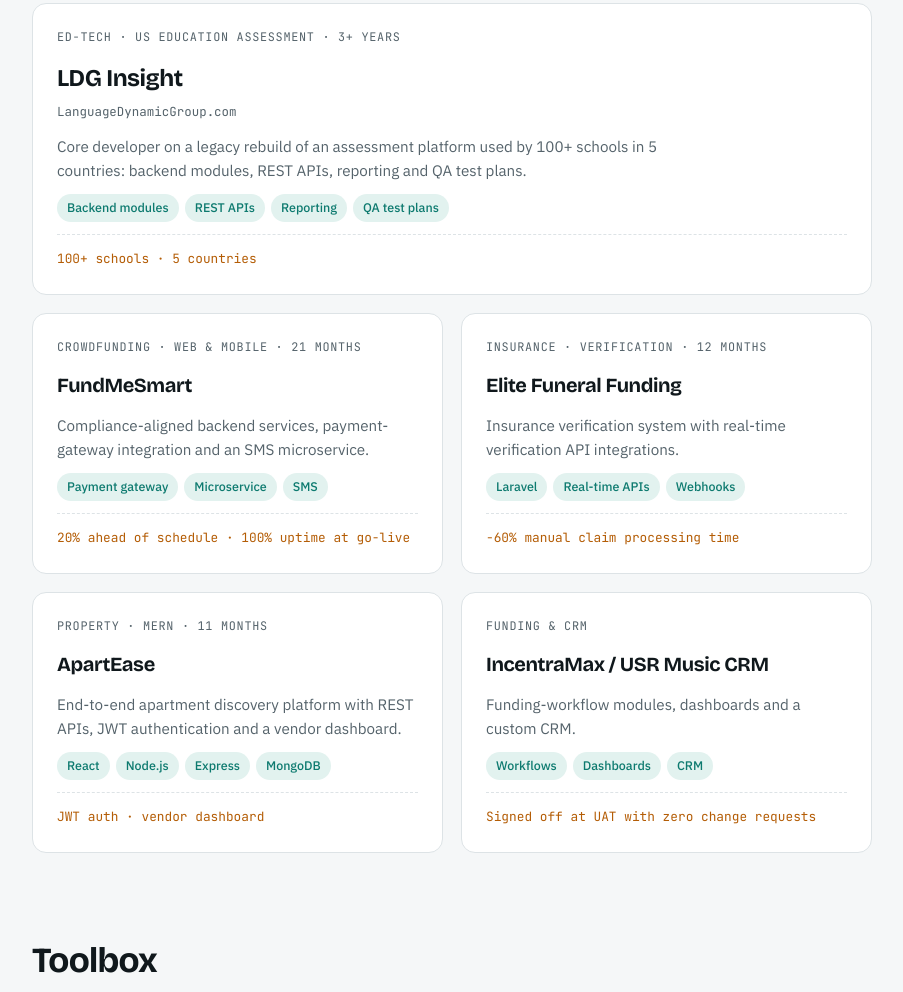
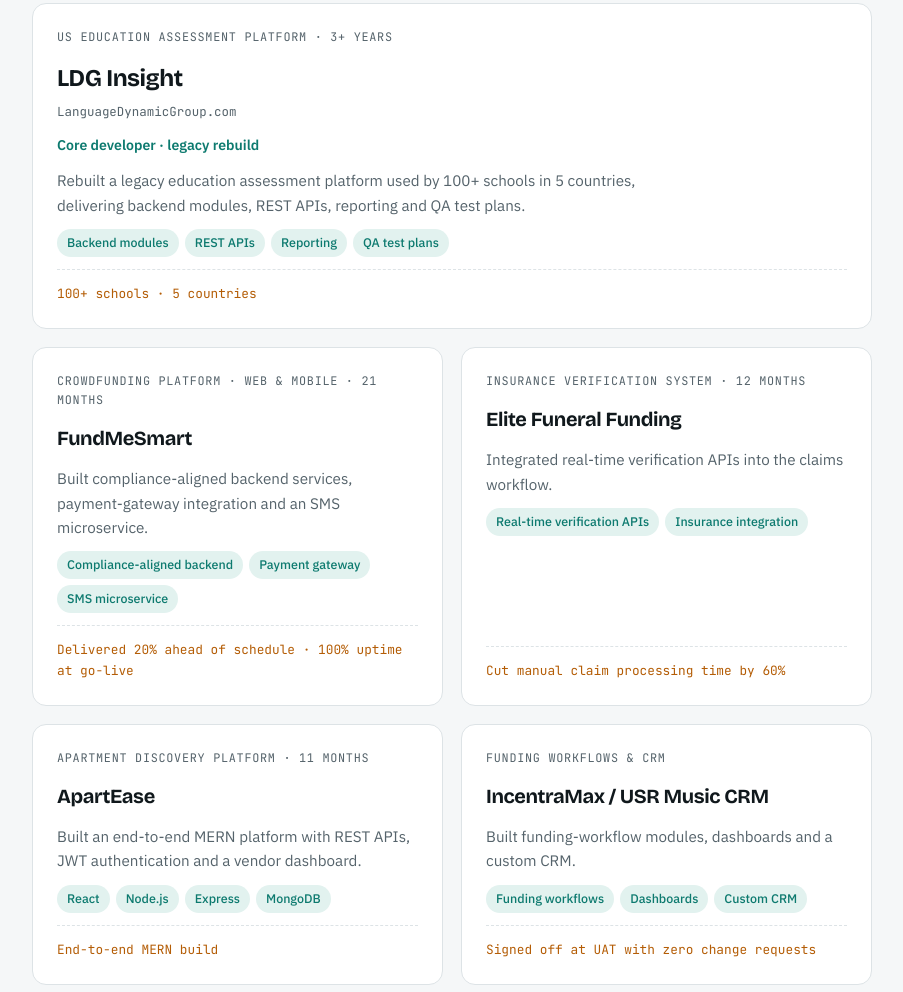
Before and after one commit to prassuvengi-hash/prasanna-portfolio, a plain HTML site: page index.html in a window 1280 px wide. Shown: the part 1957-2949 px from the top of the page, without its empty margins (308-1211 px from the left). Drawn offline with nearby package versions, Linux system fonts and the light colour scheme.

Commit message:
Align project cards with resume wording
Co-Authored-By: Claude Opus 5.5 <noreply@anthropic.com>
Claude-Session: https://claude.ai/code/session_01Mv98MDzbgzTQ2jMBeJFgnS

```diff
--- a/index.html
+++ b/index.html
@@ -161,38 +161,39 @@
                     <h2>Key projects</h2>
                     <div class="projects">
                         <article class="project project-featured">
-                            <div class="project-type">Ed-tech &middot; US education assessment &middot; 3+ years</div>
+                            <div class="project-type">US education assessment platform &middot; 3+ years</div>
                             <h3>LDG Insight <span class="project-sub">LanguageDynamicGroup.com</span></h3>
-                            <p>Core developer on a legacy rebuild of an assessment platform used by 100+ schools in 5 countries: backend modules, REST APIs, reporting and QA test plans.</p>
+                            <div class="project-role">Core developer &middot; legacy rebuild</div>
+                            <p>Rebuilt a legacy education assessment platform used by 100+ schools in 5 countries, delivering backend modules, REST APIs, reporting and QA test plans.</p>
                             <div class="chips"><span class="chip">Backend modules</span><span class="chip">REST APIs</span><span class="chip">Reporting</span><span class="chip">QA test plans</span></div>
                             <div class="project-impact">100+ schools &middot; 5 countries</div>
                         </article>
                         <article class="project">
-                            <div class="project-type">Crowdfunding &middot; Web &amp; mobile &middot; 21 months</div>
+                            <div class="project-type">Crowdfunding platform &middot; Web &amp; mobile &middot; 21 months</div>
                             <h3>FundMeSmart</h3>
-                            <p>Compliance-aligned backend services, payment-gateway integration and an SMS microservice.</p>
-                            <div class="chips"><span class="chip">Payment gateway</span><span class="chip">Microservice</span><span class="chip">SMS</span></div>
-                            <div class="project-impact">20% ahead of schedule &middot; 100% uptime at go-live</div>
+                            <p>Built compliance-aligned backend services, payment-gateway integration and an SMS microservice.</p>
+                            <div class="chips"><span class="chip">Compliance-aligned backend</span><span class="chip">Payment gateway</span><span class="chip">SMS microservice</span></div>
+                            <div class="project-impact">Delivered 20% ahead of schedule &middot; 100% uptime at go-live</div>
                         </article>
                         <article class="project">
-                            <div class="project-type">Insurance &middot; Verification &middot; 12 months</div>
+                            <div class="project-type">Insurance verification system &middot; 12 months</div>
                             <h3>Elite Funeral Funding</h3>
-                            <p>Insurance verification system with real-time verification API integrations.</p>
-                            <div class="chips"><span class="chip">Laravel</span><span class="chip">Real-time APIs</span><span class="chip">Webhooks</span></div>
-                            <div class="project-impact">&minus;60% manual claim processing time</div>
+                            <p>Integrated real-time verification APIs into the claims workflow.</p>
+                            <div class="chips"><span class="chip">Real-time verification APIs</span><span class="chip">Insurance integration</span></div>
+                            <div class="project-impact">Cut manual claim processing time by 60%</div>
                         </article>
                         <article class="project">
-                            <div class="project-type">Property &middot; MERN &middot; 11 months</div>
+                            <div class="project-type">Apartment discovery platform &middot; 11 months</div>
                             <h3>ApartEase</h3>
-                            <p>End-to-end apartment discovery platform with REST APIs, JWT authentication and a vendor dashboard.</p>
+                            <p>Built an end-to-end MERN platform with REST APIs, JWT authentication and a vendor dashboard.</p>
                             <div class="chips"><span class="chip">React</span><span class="chip">Node.js</span><span class="chip">Express</span><span class="chip">MongoDB</span></div>
-                            <div class="project-impact">JWT auth &middot; vendor dashboard</div>
+                            <div class="project-impact">End-to-end MERN build</div>
                         </article>
                         <article class="project">
-                            <div class="project-type">Funding &amp; CRM</div>
+                            <div class="project-type">Funding workflows &amp; CRM</div>
                             <h3>IncentraMax / USR Music CRM</h3>
-                            <p>Funding-workflow modules, dashboards and a custom CRM.</p>
-                            <div class="chips"><span class="chip">Workflows</span><span class="chip">Dashboards</span><span class="chip">CRM</span></div>
+                            <p>Built funding-workflow modules, dashboards and a custom CRM.</p>
+                            <div class="chips"><span class="chip">Funding workflows</span><span class="chip">Dashboards</span><span class="chip">Custom CRM</span></div>
                             <div class="project-impact">Signed off at UAT with zero change requests</div>
                         </article>
                     </div>
--- a/style.css
+++ b/style.css
@@ -754,3 +754,9 @@ footer .wrap {
     text-transform: uppercase;
     color: var(--accent);
 }
+
+.project-role {
+    font-size: 0.88rem;
+    font-weight: 600;
+    color: var(--accent);
+}
```
